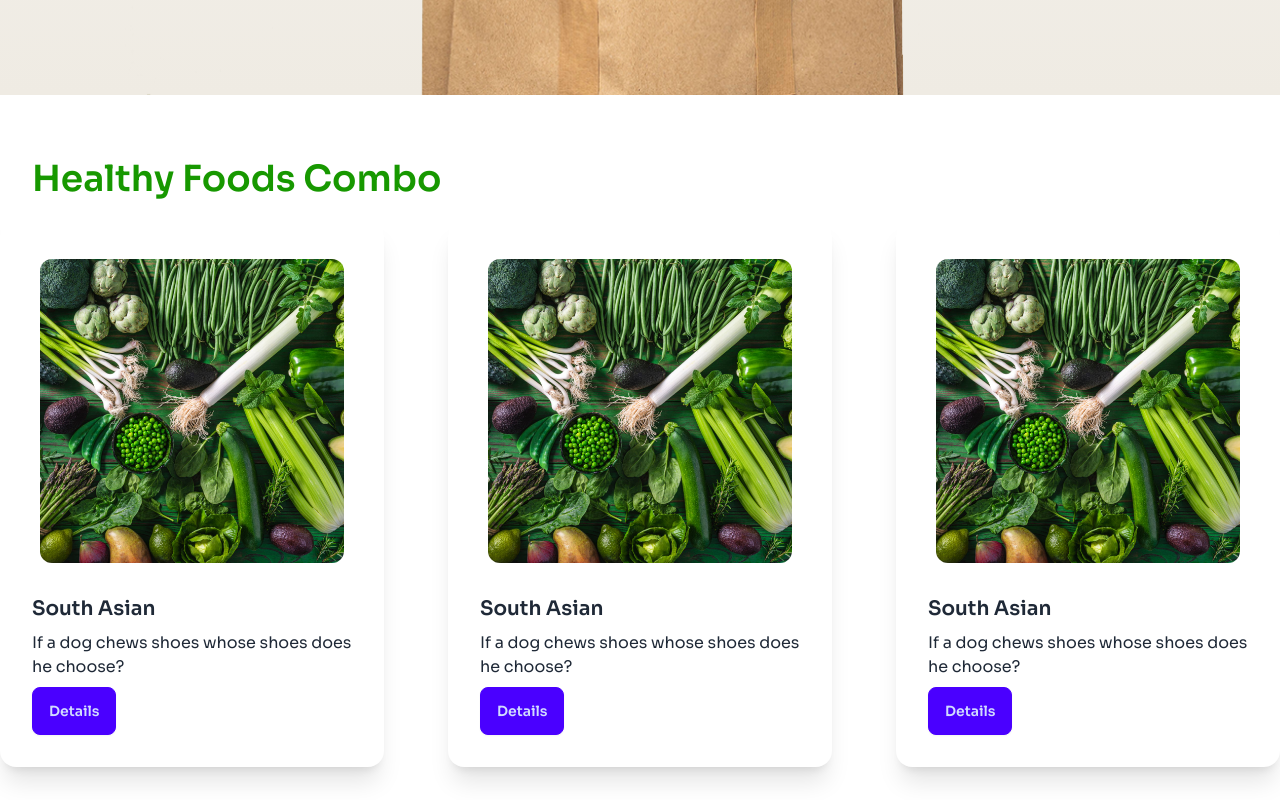
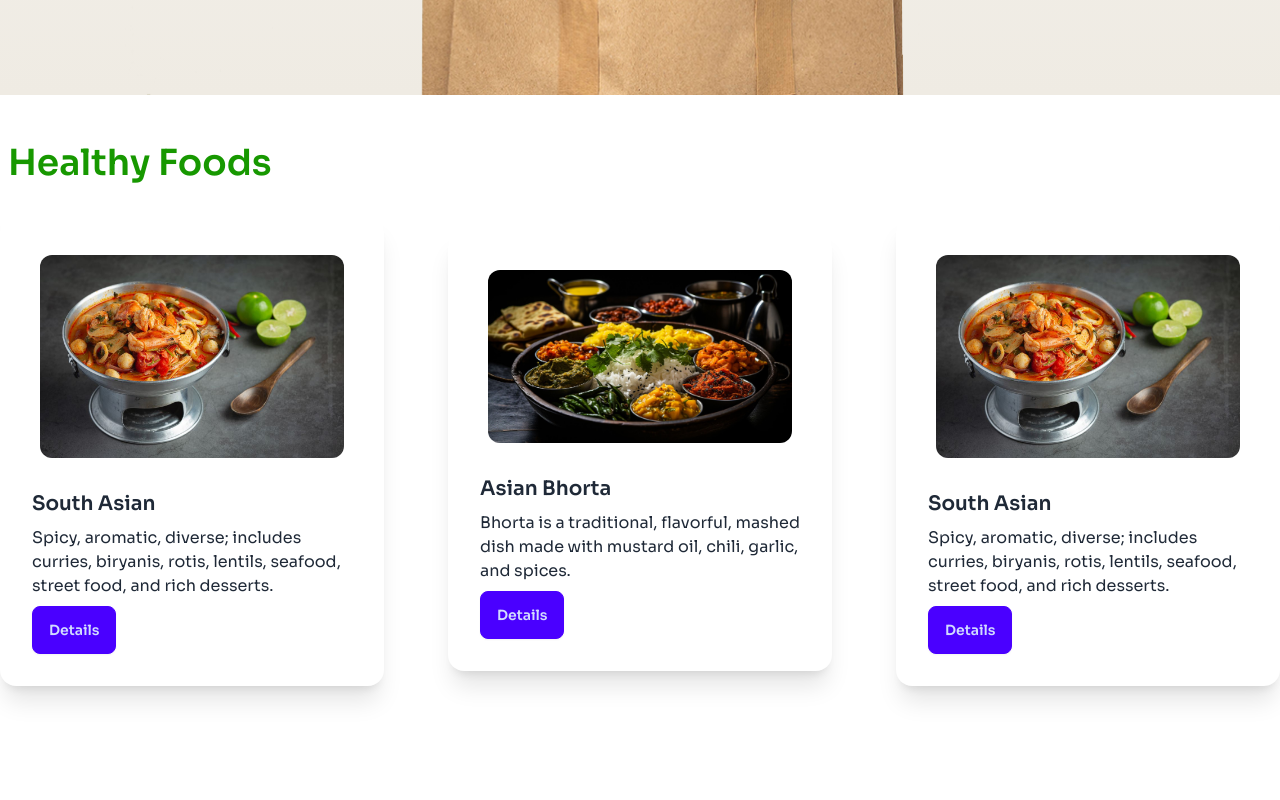
Before and after one commit to developernaeem10/Assignment-3, a plain HTML site: page index.html in a window 1280 px wide. Shown: the part 1180-1980 px from the top of the page. Drawn offline with nearby package versions, Linux system fonts and the light colour scheme.

Commit message:
checked my assignment for the last time

```diff
--- a/index.html
+++ b/index.html
@@ -113,21 +113,21 @@
     <main>
       <!-- Vegetable -->
       <section class="md:container mx-auto">
-        <h3 class="text-4xl font-semibold text-[#179800] p-8 lg:pb-5">
-          Healthy Foods Combo
+        <h3 class="lg:text-4xl text-3xl font-semibold text-[#179800] pb-2 pt-8 pl-8  lg:pb-8 lg:pt-4 lg:pl-2">
+          Healthy Foods
         </h3>
         <div class="lg:flex items-center justify-between">
           <div class="card bg-base-100 w-96 shadow-xl">
             <figure class="px-10 pt-10">
               <img
-                src="./c2-assets/healthiest-vegetables-jpg.jpg"
+                src="./c2-assets/thai-curry-food.jpg"
                 alt="Shoes"
                 class="rounded-xl"
               />
             </figure>
             <div class="card-body">
               <h2 class="card-title">South Asian</h2>
-              <p>If a dog chews shoes whose shoes does he choose?</p>
+              <p>Spicy, aromatic, diverse; includes curries, biryanis, rotis, lentils, seafood, street food, and rich desserts.</p>
               <div class="card-actions">
                 <button class="btn btn-primary">Details</button>
               </div>
@@ -136,14 +136,14 @@
           <div class="card bg-base-100 w-96 shadow-xl">
             <figure class="px-10 pt-10">
               <img
-                src="./c2-assets/healthiest-vegetables-jpg.jpg"
+                src="./c2-assets/SAfood.jpg"
                 alt="Shoes"
                 class="rounded-xl"
               />
             </figure>
             <div class="card-body">
-              <h2 class="card-title">South Asian</h2>
-              <p>If a dog chews shoes whose shoes does he choose?</p>
+              <h2 class="card-title">Asian Bhorta</h2>
+              <p>Bhorta is a traditional, flavorful, mashed dish made with mustard oil, chili, garlic, and spices.</p>
               <div class="card-actions">
                 <button class="btn btn-primary">Details</button>
               </div>
@@ -152,14 +152,14 @@
           <div class="card bg-base-100 w-96 shadow-xl">
             <figure class="px-10 pt-10">
               <img
-                src="./c2-assets/healthiest-vegetables-jpg.jpg"
+                src="./c2-assets/thai-curry-food.jpg"
                 alt="Shoes"
                 class="rounded-xl"
               />
             </figure>
             <div class="card-body">
               <h2 class="card-title">South Asian</h2>
-              <p>If a dog chews shoes whose shoes does he choose?</p>
+              <p>Spicy, aromatic, diverse; includes curries, biryanis, rotis, lentils, seafood, street food, and rich desserts.</p>
               <div class="card-actions">
                 <button class="btn btn-primary">Details</button>
               </div>
@@ -508,7 +508,7 @@
           </div>
           <div>
             <div class="space-y-6">
-              <h1 class="font-semibold text-4xl">Get Grocery News!</h1>
+              <h1 class="font-semibold text-2xl text-[#179800] lg:text-black lg:text-4xl">Get Grocery News!</h1>
               <p class="text-xl font-normal">
                 Exclusive training tips, ticks, product deals and more.
               </p>
@@ -535,7 +535,7 @@
       <div
         class="md:container mx-auto md:flex justify-between pb-32 p-5 space-y-11"
       >
-        <div>
+        <div class="lg:pt-10">
           <img src="./c2-assets/logo-footer.png" alt="" />
           <p class="text-xl font-thin text-white pt-3">
             Discover a world of treats, toys, and <br />
```
